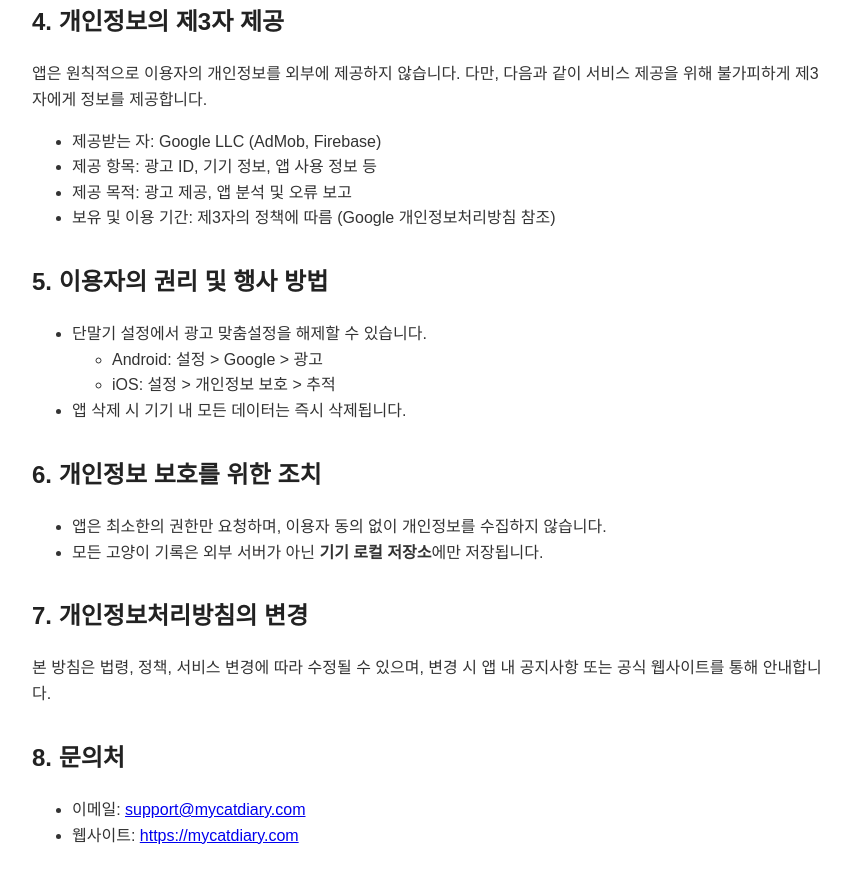
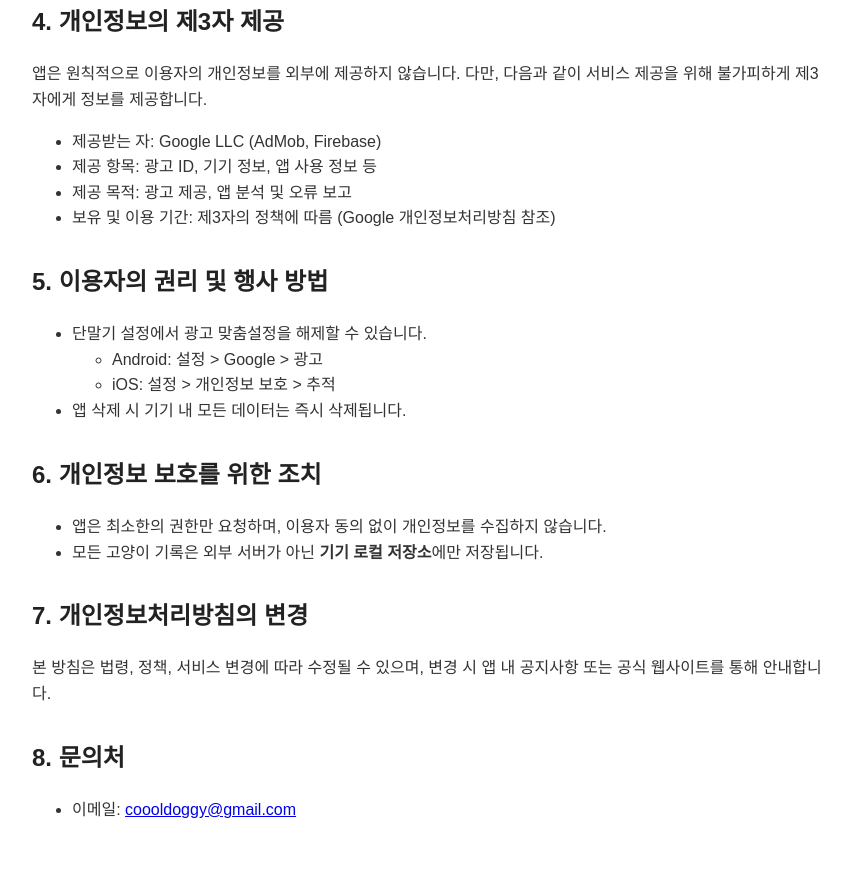
Before and after one commit to coooldoggy/NyangLifeDiary, a plain HTML site: page privacy.html in a window 1280 px wide. Shown: the part 783-1663 px from the top of the page, without its empty margins (208-1059 px from the left). After the commit the page ends 1638 px from the top, so only its background shows below. Drawn offline with Linux system fonts and the light colour scheme.

Commit message:
Update privacy.html

```diff
--- a/privacy.html
+++ b/privacy.html
@@ -97,8 +97,7 @@
   <section>
     <h2>8. 문의처</h2>
     <ul>
-      <li>이메일: <a href="mailto:support@mycatdiary.com">support@mycatdiary.com</a></li>
-      <li>웹사이트: <a href="https://mycatdiary.com" target="_blank">https://mycatdiary.com</a></li>
+      <li>이메일: <a href="mailto:coooldoggy@gmail.com">coooldoggy@gmail.com</a></li>
     </ul>
   </section>
 </body>
```
